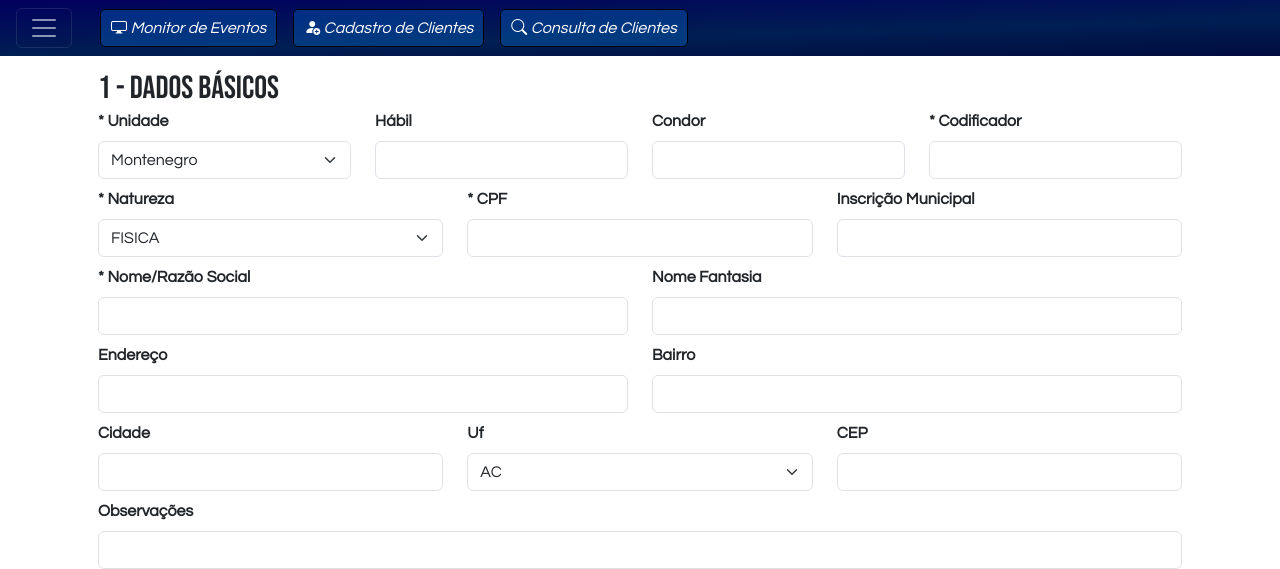
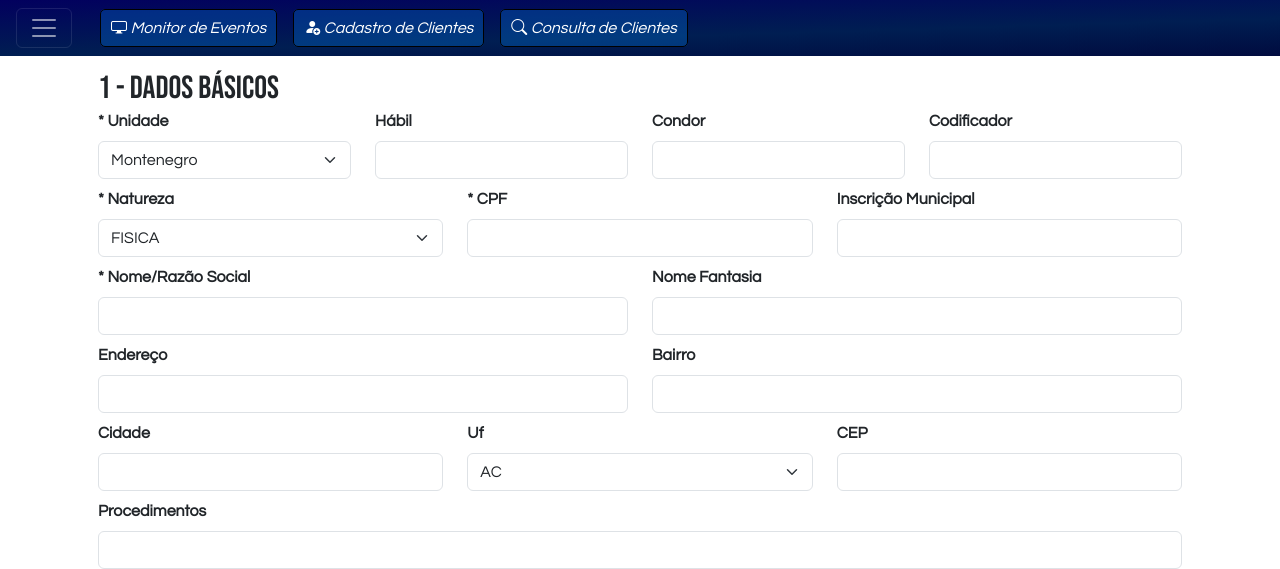
Before and after one commit to DevNathanViana/azsim2.0, a React (Vite) app: page /cadastroCliente in a window 1280 px wide. Shown: the top 569 px of the page. Built offline with nearby package versions, Linux system fonts and the light colour scheme.

Commit message:
Remoção do campo número agente, modificação inputs modal e no cadastro

```diff
--- a/src/fragments/Cadastro/DadosBasicos.jsx
+++ b/src/fragments/Cadastro/DadosBasicos.jsx
@@ -32,8 +32,8 @@ function DadosBasicos({ dadosBasicos, errors, setDadosBasicos, register, handleC
                     />
                 </div>
                 <div className="col h-25">
-                    <label htmlFor="codificador" className="form-label"><strong>* Codificador</strong></label>
-                    <input name='codificador' {...register("codificador", { required: true })} type="text" className="form-control" id="codificador" placeholder=""
+                    <label htmlFor="codificador" className="form-label"><strong>Codificador</strong></label>
+                    <input name='codificador' {...register("codificador", { required: false })} type="text" className="form-control" id="codificador" placeholder=""
                         onChange={(e) => setDadosBasicos({ ...dadosBasicos, codificador: e.target.value })} value={dadosBasicos.codificador || ""}
                     />
                     {errors['codificador'] && <ErrorCard id='codificadorMsgErro' message="O campo codificador deve ser preenchido." />}
@@ -180,8 +180,8 @@ function DadosBasicos({ dadosBasicos, errors, setDadosBasicos, register, handleC
             </div>
             <div className="row mt-2">
                 <div className="col-lg ">
-                    <label htmlFor="observacao" className="form-label"><strong>Observações</strong></label>
-                    <input {...register("observacao", { required: false })} className="form-control" id="observacao" rows="3" onChange={(e) => setDadosBasicos({ ...dadosBasicos, observacao: e.target.value })} value={dadosBasicos.observacao || ""} />
+                    <label htmlFor="procedimento" className="form-label"><strong>Procedimentos</strong></label>
+                    <input {...register("procedimento", { required: false })} className="form-control" id="procedimento" rows="3" onChange={(e) => setDadosBasicos({ ...dadosBasicos, procedimento: e.target.value })} value={dadosBasicos.procedimento || ""} />
                 </div>
             </div>
         </div>
--- a/src/fragments/ModalOcorrenciaFragments/Inputs.jsx
+++ b/src/fragments/ModalOcorrenciaFragments/Inputs.jsx
@@ -60,10 +60,9 @@ function Inputs({ dataOcorrencia, handleSubmit, onSubmit, register, handleCatego
                     <div>
                         <div className="row ms-2 me-2 mt-1">
                             <div className="col-6">
-                                <label htmlFor="idagente" className="form-label">Número Agente</label>
-                                <input
-                                    {...register("idagente", { required: false })} disabled={selectedValue === 'nao'} type="text" className="form-control" id={`numAgente${dataOcorrencia.id}`} placeholder="" />
-                                {errors.idagente && <span className='fieldRequired'>Campo obrigatório</span>}
+                                <label htmlFor="ocorrenciapolicialresumo" className="form-label">Ocorrência Policial</label>
+                                <textarea {...register("ocorrenciapolicialresumo")} className="form-control" id="ocorrenciapolicialresumo" rows="1" ></textarea>
+                                {errors.ocorrenciapolicial && <span className='fieldRequired'>Campo obrigatório</span>}
                             </div>
                             <div className="col-6">
                                 <label htmlFor="agente" className="form-label">Agente</label>
@@ -167,13 +166,6 @@ function Inputs({ dataOcorrencia, handleSubmit, onSubmit, register, handleCatego
                         {errors.procedimentos && <span className='fieldRequired'>Campo obrigatório</span>}
                     </div>
                 </div>
-                <div className="row ms-2 me-2 mt-2 mb-3">
-                    <div className="col-sm">
-                        <label htmlFor="ocorrenciapolicialresumo" className="form-label">Ocorrência Policial</label>
-                        <textarea {...register("ocorrenciapolicialresumo")} className="form-control" id="ocorrenciapolicialresumo" rows="3" ></textarea>
-                        {errors.ocorrenciapolicial && <span className='fieldRequired'>Campo obrigatório</span>}
-                    </div>
-                </div>
             </form>
         </div>
     )
--- a/src/fragments/Ocorrencias/ModalOcorrencia.jsx
+++ b/src/fragments/Ocorrencias/ModalOcorrencia.jsx
@@ -42,7 +42,7 @@ function ModalOcorrencia({ dataOcorrencia, setColocaOcorrenciasNaTela }) {
             setValue('kmRetorno', dataOcorrencia.kmretorno || '');
             setValue('kmTotal', dataOcorrencia.kmtotal || '');
             setValue('resumo', dataOcorrencia.resumo || '');
-            setValue('procedimentos', dataOcorrencia.procedimentos || '');
+            setValue('procedimentos', dataOcorrencia.procedimento || '');
             setValue('ocorrenciapolicialresumo', dataOcorrencia.ocorrenciapolicialresumo || '');
 
             setSelectedValue(dataOcorrencia.deslocamento ? 'sim' : 'nao');
--- a/src/views/cadastroCliente.jsx
+++ b/src/views/cadastroCliente.jsx
@@ -67,7 +67,7 @@ function Formulario() {
                     cidade: clienteParaEdicao.cidade,
                     uf: clienteParaEdicao.uf,
                     cep: clienteParaEdicao.cep,
-                    observacao: clienteParaEdicao.observacao,
+                    procedimento: clienteParaEdicao.procedimento,
                     contatos: clienteParaEdicao.contatos,
                     setores: clienteParaEdicao.setores,
                     viagens: clienteParaEdicao.viagens,
@@ -102,7 +102,7 @@ function Formulario() {
                     senha: contato.senha,
                     contraSenha: contato.contraSenha,
                     dataNascimento: contato.dataNascimento,
-                    observacao: contato.observacao,
+                    procedimento: contato.procedimento,
                 }));
             }
 
```
